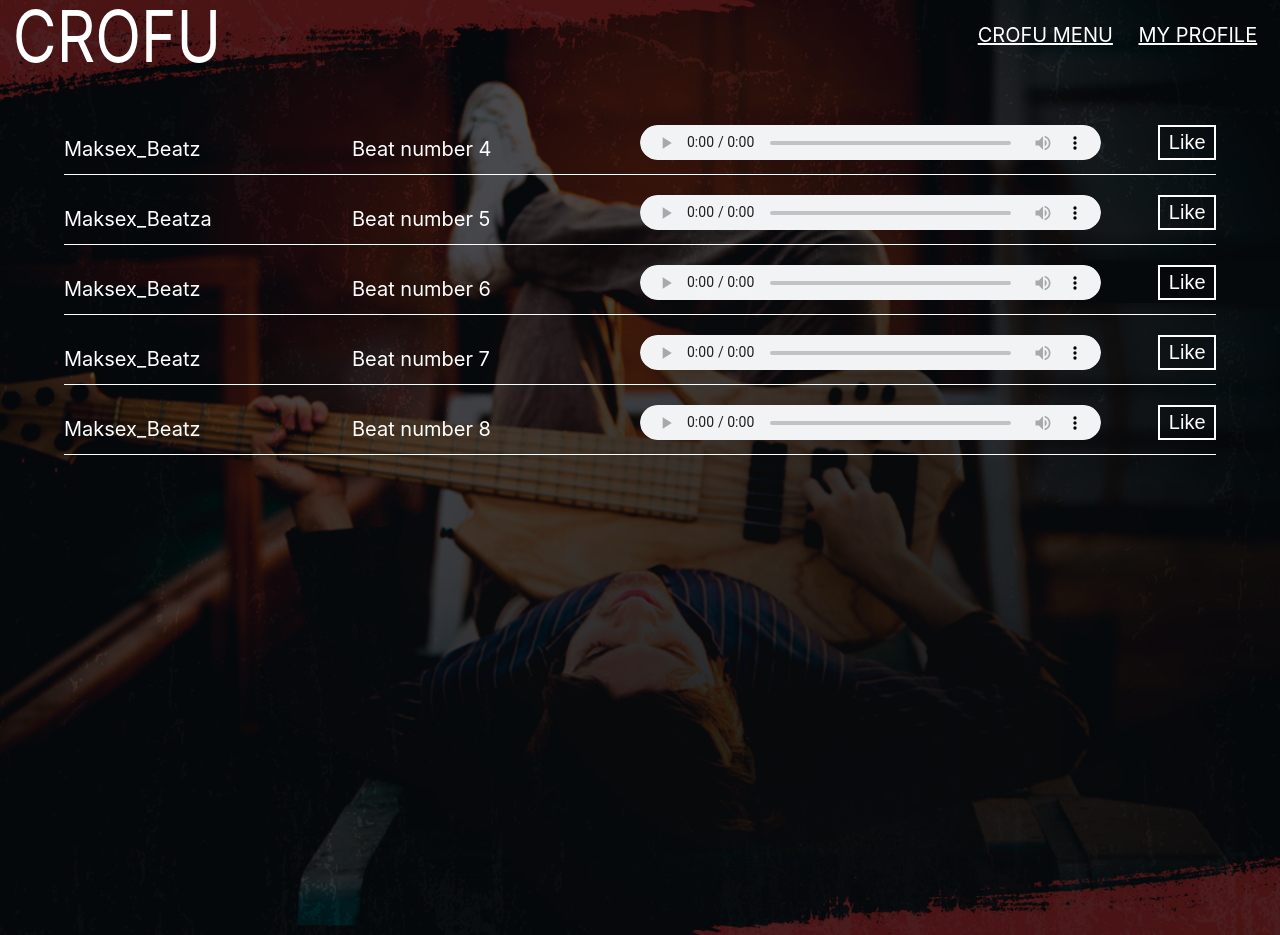
After one commit to maxpavlov9991/CroFu, a PHP site: page /playlist.html in a window 1280 px wide. The commit adds this page. Run offline with PHP 8.4, Linux system fonts and the light colour scheme.

```diff
--- a/css/myprofile.css
+++ b/css/content.css
@@ -1,9 +1,10 @@
 html {
     width: 100%;
+    height: 100%;
 }
 
 body {
-    height: 1500px;
+    height: 100%;
     margin: 0;
     width: 100%;
     font-family: -apple-system, BlinkMacSystemFont, 'Segoe UI', Roboto, Oxygen, Ubuntu, Cantarell, 'Open Sans', 'Helvetica Neue', sans-serif;
@@ -241,3 +242,68 @@ header {
 #input_music:hover {
     background-color: indianred;
 }
+
+#playlist {
+    width: 90%;
+    padding: 125px 5% 10px 5%;
+    background-image: url(/media/music.png);
+    background-size: cover;
+    background-color: #4a4a4e;
+    background-blend-mode: multiply;
+    background-attachment: fixed;
+    height: 100%;
+
+}
+
+.track {
+    width: 100%;
+    height: 49px;
+    border-bottom: 1px solid white;
+    margin-bottom: 20px;
+    position: relative;
+}
+
+.track > span {
+    color: white;
+    font-size: 20px;
+    width: 20%;
+    margin-right: 5%;
+    text-align: left;
+    float: left;
+    line-height: 49px;
+    overflow-x: hidden;
+}
+
+.track > audio {
+    line-height: 49px;
+    float: center;
+    height: 35px;
+    width: 40%;
+    border-radius: 20px;
+    outline: none;
+}
+
+.track > audio:focus {
+    box-shadow: 0px 0px 40px 10px indianred;
+    transition: 0.5s;
+}
+
+.track > button {
+    color: black;
+    height: 35px;
+    font-size: 20px;
+    width: 5%;
+    margin-left: 5%;
+    float: right;
+    background-color: transparent;
+    color: white;
+    outline: 2px solid white;
+    outline-offset: -2px;
+    transition: 0.5s;
+}
+
+.track > button:hover {
+    background-color: white;
+    color: black;
+    box-shadow: 0px 0px 20px 0px white;
+}
--- a/myprofile.html
+++ b/myprofile.html
@@ -4,7 +4,7 @@
     <meta charset="UTF-8">
     <meta name="viewport" content="width=device-width, initial-scale=1.0">
     <meta http-equiv="X-UA-Compatible" content="ie=edge">
-    <link href="../css/myprofile.css" rel="stylesheet">
+    <link href="../css/content.css" rel="stylesheet">
     <title>My Profile</title>
 </head>
 
--- a/php/bd.php
+++ b/php/bd.php
@@ -1,7 +1,8 @@
 <?php
+
 	$username = "root";
-	$passwordbd = "password";
-	$hostname = "hostname";
+	$passwordbd = "qetuo13579!";
+	$hostname = "localhost";
 	$bdname = "Customers";
 	$db = mysqli_connect($hostname,$username,$passwordbd);
     mysqli_select_db($db,"Customers");
--- a/php/index.php
+++ b/php/index.php
@@ -1,6 +1,6 @@
 <?php
 	session_start();
-	if(isset($_SESSION['logged_mail']) && isset($_SESSION['logged_passowrd']))
+	if(isset($_SESSION['logged_mail']) && isset($_SESSION['logged_password']))
 	{
         echo<<<HTML
         <!DOCTYPE html>
--- a/php/login.php
+++ b/php/login.php
@@ -44,7 +44,7 @@
 	else
 	{
 		$_SESSION['logged_mail']=$mail;
-		$_SESSION['logged_passowrd']=$password;
+		$_SESSION['logged_password']=$password;
 		header('Location: index.php');
 
 	}
--- /dev/null
+++ b/playlist.html
@@ -0,0 +1,79 @@
+<!DOCTYPE html>
+		<html lang="en">
+<head>
+    <meta charset="UTF-8">
+    <meta name="viewport" content="width=device-width, initial-scale=1.0">
+    <meta http-equiv="X-UA-Compatible" content="ie=edge">
+    <link href="../css/content.css" rel="stylesheet">
+    <title>My Profile</title>
+</head>
+
+<body>
+
+    <header>
+        <div id="hat">
+            <div id="logotipe" onclick="slowScroll('#playlist')">
+                <span>CROFU</span>
+            </div>
+            <div id="about">
+                <a href="index.php">CROFU&nbsp;MENU</a>
+                <a href="myprofile.php">MY&nbsp;PROFILE</a>
+            </div>
+        </div>
+    </header>
+
+
+    <div id="playlist">
+
+        <div class="track">
+
+            <span>Maksex_Beatz</span>
+            <span>Beat number 4</span>
+            <audio controls>
+                <source src="../music/1.mp3">
+            </audio>
+            <button>Like</button>
+        </div>
+
+        <div class="track">
+            <span>Maksex_Beatza</span>
+            <span>Beat number 5</span>
+            <audio controls>
+                <source src="../music/1.mp3">
+            </audio>
+            <button>Like</button>
+        </div>
+
+        <div class="track">
+            <span>Maksex_Beatz</span>
+            <span>Beat number 6</span>
+            <audio controls>
+                <source src="../music/1.mp3">
+            </audio>
+            <button>Like</button>
+        </div>
+        <div class="track">
+            <span>Maksex_Beatz</span>
+            <span>Beat number 7</span>
+            <audio controls>
+                <source src="../music/1.mp3">
+            </audio>
+            <button>Like</button>
+        </div>
+        <div class="track">
+            <span>Maksex_Beatz</span>
+            <span>Beat number 8</span>
+            <audio controls>
+                <source src="../music/1.mp3">
+            </audio>
+            <button>Like</button>
+        </div>
+
+
+
+    </div>
+    <script src="https://ajax.googleapis.com/ajax/libs/jquery/3.3.1/jquery.min.js"></script>
+    <script src="../index_script.js"></script>
+
+</body>
+</html>
```
Also changed, not shown: php/loadmusic.php (added, +36 -0 lines), php/myprofile.php (+44 -38 lines), php/reload_info.php (added, +41 -0 lines), php/reload_photo.php (added, +47 -0 lines), index.php (added), 4 other files.
